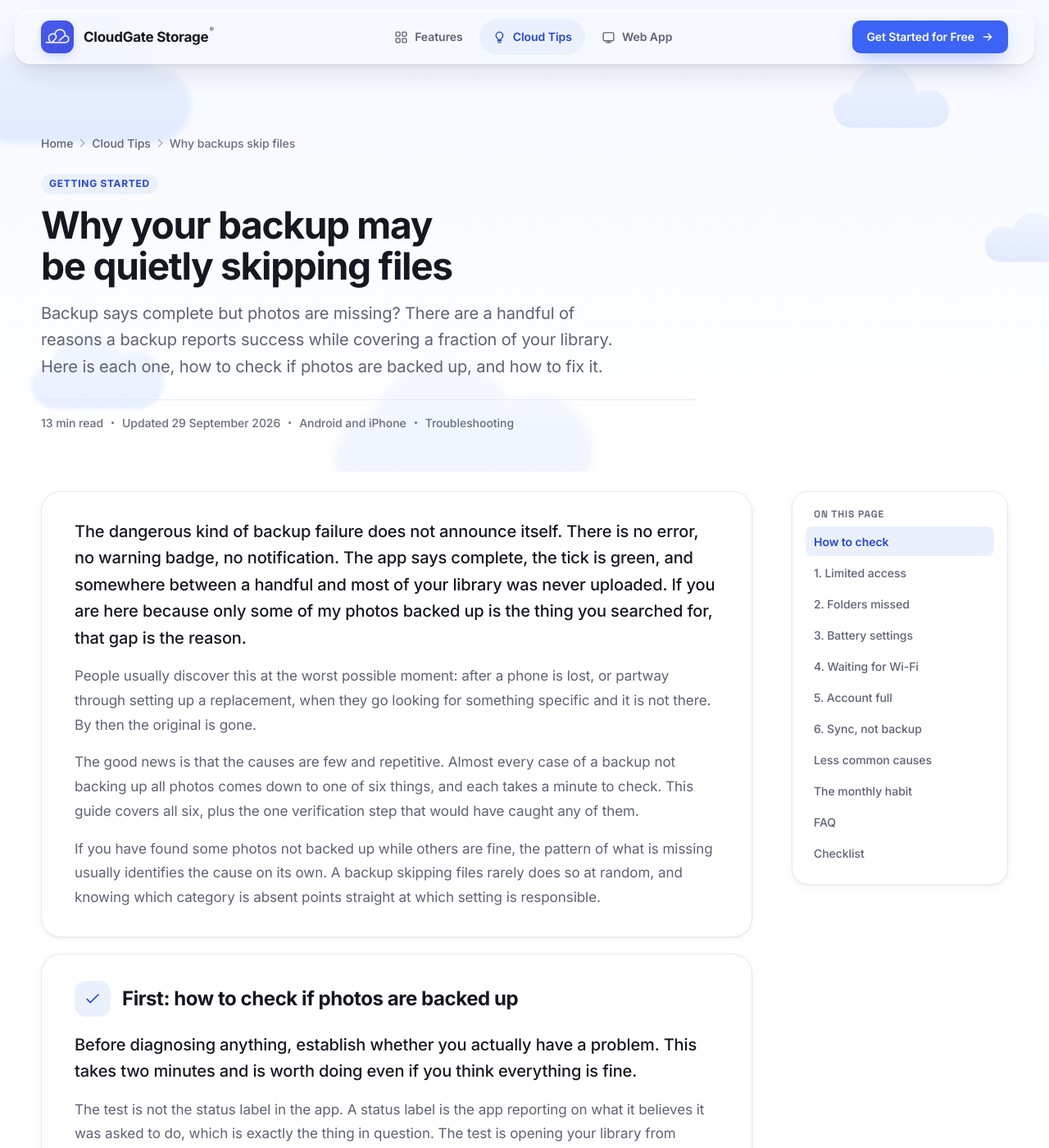
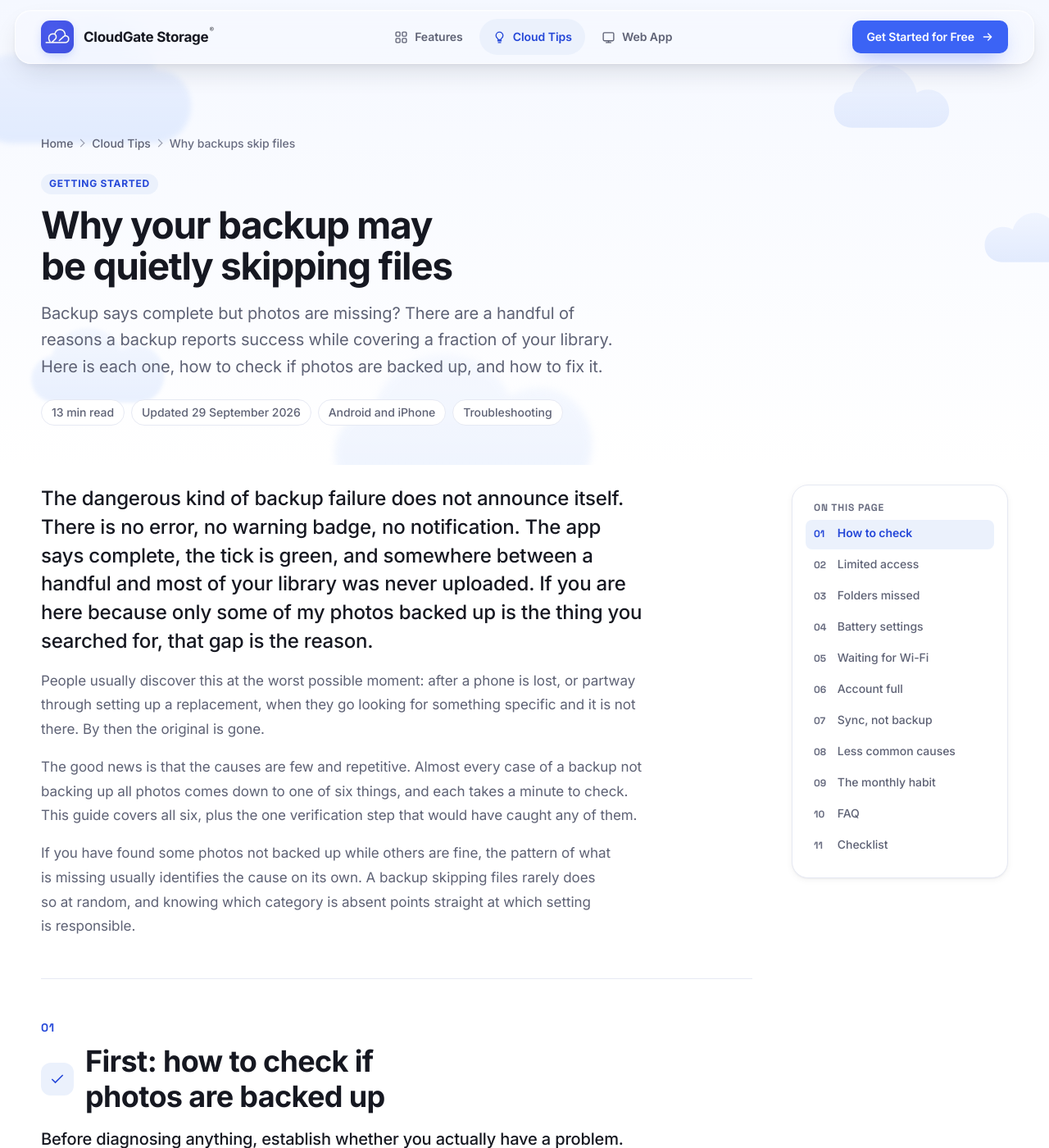
Before and after one commit to ali-rajaa/copyofcloudgate-app, a Jekyll site: the page built from guides/why-backups-skip-files.html, in a window 1280 px wide and 1400 px high. Shown: the whole window at 82% size. Built offline with Jekyll 4.4.1, drawn with Linux system fonts in a browser that asks for light colours.

Commit message:
Editorial layout for guides and Cloud Tips topics
Guides:
- sections are no longer identical boxed cards: an open column with a
  hairline between sections, a readable 46rem measure, and a section number
  (01, 02, ...) that matches the numbered contents list
- the checklist section is a tinted takeaway card
- article meta (read time, updated, platforms, level) shown as chips
- "On this page" disclosure at the top of the article on phones and
  tablets, built from the sidebar list (the sidebar is hidden below 1024px)
- scroll-driven reading progress bar, no script; hidden where unsupported
- section intro paragraphs lighter, especially on phones

Cloud Tips: "Browse by topic" blocks use the same numbered, unboxed
treatment, with a numbered side list.

Co-Authored-By: Claude Opus 5.5 <noreply@anthropic.com>
Claude-Session: https://claude.ai/code/session_01M7AqB68kCuEzMyQnHXTEoC

```diff
--- a/_layouts/default.html
+++ b/_layouts/default.html
@@ -5,6 +5,7 @@
 </head>
 <body>
 <a class="skip-link" href="#main">Skip to content</a>
+{% if page.type == 'article' %}<div class="read-progress" aria-hidden="true"></div>{% endif %}
 {% include header.html %}
 {{ content }}
 {% include footer.html %}
--- a/assets/css/guide.css
+++ b/assets/css/guide.css
@@ -7,36 +7,60 @@
 .art-head{max-width:50rem;}
 .art-head h1{font-size:var(--fs-3xl);margin:var(--s-3) 0 var(--s-4);}
 .art-standfirst{font-size:var(--fs-lg);line-height:1.62;letter-spacing:-.006em;color:var(--text-2);max-width:var(--measure);}
-.art-meta{display:flex;align-items:center;flex-wrap:wrap;gap:var(--s-2) 10px;margin-top:var(--s-5);padding-top:var(--s-4);border-top:1px solid var(--line);}
-.art-meta span{font-size:var(--fs-sm);color:var(--text-3);font-weight:500;}
-.art-meta .dot{width:3px;height:3px;border-radius:50%;background:var(--text-3);}
+.art-meta{display:flex;align-items:center;flex-wrap:wrap;gap:var(--s-2);margin-top:var(--s-5);}
+.art-meta span:not(.dot){
+  display:inline-flex;align-items:center;column-gap:.3em;min-height:32px;padding:0 var(--s-3);border-radius:var(--r-pill);
+  font-size:var(--fs-sm);font-weight:500;color:var(--text-2);background:var(--surface);border:1px solid var(--line);
+}
+.art-meta .dot{display:none;}
 
 .art-layout{display:grid;grid-template-columns:minmax(0,1fr) minmax(0,264px);gap:var(--s-7);align-items:start;}
 .art-main{min-width:0;}
 
-/* one block per section */
+/* Sections read as one editorial column: no box around each section, a
+   hairline between them, and a number that matches the contents list. Boxes
+   are kept for things that are genuinely asides (notes, figures, checklist). */
+.art-main{counter-reset:gb;}
 .gb{
-  padding:var(--s-6) 40px;margin-bottom:20px;border-radius:var(--r-xl);
-  background:var(--surface);border:1px solid var(--line);box-shadow:var(--sh-1);
+  padding:var(--s-7) 0;border-top:1px solid var(--line);
   scroll-margin-top:calc(var(--header-h) + var(--header-top) + 16px);
 }
-.gb-head{display:flex;align-items:center;gap:14px;margin-bottom:18px;}
+.gb > *{max-width:46rem;}
+.gb > .faq-list,.gb > .kv,.gb > .plan-grid{max-width:none;}
+/* the opening block has no heading: it is the article's introduction */
+.gb:not(:has(.gb-head)){padding-top:0;border-top:0;}
+.gb:not(:has(.gb-head)) p:not(.lede){font-size:var(--fs-md);}
+.gb:has(.gb-head){counter-increment:gb;}
+.gb-head{display:grid;grid-template-columns:auto 1fr;align-items:center;column-gap:14px;margin-bottom:var(--s-4);}
+.gb-head::before{
+  content:counter(gb,decimal-leading-zero);grid-column:1 / -1;margin-bottom:var(--s-2);
+  font-family:var(--font-num);font-size:var(--fs-sm);font-weight:700;letter-spacing:.04em;color:var(--blue-text);
+}
 .gb-ico{
-  width:44px;height:44px;border-radius:14px;flex-shrink:0;
+  width:40px;height:40px;border-radius:12px;flex-shrink:0;
   display:flex;align-items:center;justify-content:center;background:var(--blue-pale);
 }
-.gb-ico svg{width:22px;height:22px;color:var(--blue-text);}
-.gb-head h2{font-size:var(--fs-xl);line-height:1.25;}
+.gb-ico svg{width:20px;height:20px;color:var(--blue-text);}
+.gb-head h2{font-size:var(--fs-2xl);line-height:1.18;}
 .gb h3{font-size:var(--fs-lg);font-weight:650;margin:var(--s-6) 0 var(--s-2);}
 .gb p{font-size:var(--fs-md);line-height:var(--lh-prose);color:var(--text-2);margin-bottom:var(--s-4);}
 .gb p:last-child{margin-bottom:0;}
-.gb p.lede{color:var(--text);font-size:var(--fs-lg);line-height:1.62;}
+.gb p.lede{color:var(--text);font-size:var(--fs-lg);line-height:1.55;letter-spacing:-.008em;font-weight:500;}
+/* the article's opening paragraph carries a little more weight than section intros */
+.gb:not(:has(.gb-head)) p.lede{font-size:var(--fs-xl);line-height:1.45;}
 .gb .note p,.gb .xrow p{font-size:var(--fs-base);line-height:1.65;color:var(--text);margin:0;}
 .gb strong{color:var(--text);font-weight:600;}
 .gb p a:not(.fb-link),.gb li a{color:var(--blue-text);font-weight:600;text-decoration:underline;text-decoration-thickness:1px;text-underline-offset:3px;}
 .gb p a:not(.fb-link):hover,.gb li a:hover{text-decoration-thickness:2px;}
 .gb p a svg{display:inline;width:15px;height:15px;vertical-align:-2px;}
-.gb .faq-list{margin-top:var(--s-4);max-width:none;}
+.gb .faq-list{margin-top:var(--s-4);}
+
+/* the checklist is the takeaway: a tinted card rather than another section */
+.gb#checklist{
+  margin-top:var(--s-4);padding:var(--s-6) 40px;border:0;border-radius:var(--r-xl);
+  background:var(--blue-pale);box-shadow:inset 0 0 0 1px var(--blue-line);
+}
+.gb#checklist + *{border-top:0;}
 
 .plan-grid{display:grid;grid-template-columns:repeat(2,minmax(0,1fr));gap:var(--s-3);margin:var(--s-5) 0;}
 .plan{padding:18px 20px;border-radius:var(--r-lg);background:var(--surface-2);border:1px solid var(--line);}
@@ -56,9 +80,12 @@
   scrollbar-width:thin;
 }
 .toc-title{font-family:var(--font-num);font-size:var(--fs-xs);font-weight:700;letter-spacing:var(--tr-caps);text-transform:uppercase;color:var(--text-3);margin:0 0 var(--s-2) 10px;}
-.toc ul{display:flex;flex-direction:column;gap:2px;}
+.toc ul{display:flex;flex-direction:column;gap:2px;counter-reset:toc;}
+.toc li{counter-increment:toc;}
+.toc a::before{content:counter(toc,decimal-leading-zero);min-width:1.9em;flex-shrink:0;font-family:var(--font-num);font-size:var(--fs-xs);font-weight:700;color:var(--text-3);}
+.toc a.active::before{color:var(--blue-text);}
 .toc a{
-  display:flex;align-items:center;min-height:36px;padding:6px 10px;border-radius:var(--r-sm);
+  display:flex;align-items:baseline;gap:6px;min-height:36px;padding:6px 10px;border-radius:var(--r-sm);
   font-size:var(--fs-sm);line-height:1.4;font-weight:500;color:var(--text-2);
   transition:color var(--dur-2) var(--ease-out),background-color var(--dur-2) var(--ease-out),transform var(--dur-1) var(--ease-out);
 }
@@ -83,18 +110,46 @@
 .next-card p{font-size:var(--fs-sm);color:var(--text-2);line-height:1.6;flex:1 0 auto;}
 .next-card .tip-link{margin-top:var(--s-4);}
 
+/* phones and tablets: the contents list becomes a disclosure at the top of the article */
+.toc-mobile{display:none;}
 @media (max-width:1023.98px){
+  .toc-mobile{display:block;margin-bottom:var(--s-6);border-radius:var(--r-lg);background:var(--surface);border:1px solid var(--line);}
+  .toc-mobile summary{
+    display:flex;align-items:center;justify-content:space-between;gap:var(--s-3);min-height:52px;padding:0 var(--s-4);
+    font-weight:600;cursor:pointer;list-style:none;border-radius:var(--r-lg);
+  }
+  .toc-mobile summary::-webkit-details-marker{display:none;}
+  .toc-mobile summary small{font-weight:500;color:var(--text-3);font-size:var(--fs-sm);margin-left:auto;}
+  .toc-mobile summary::after{content:'';width:8px;height:8px;border-right:2px solid currentColor;border-bottom:2px solid currentColor;transform:rotate(45deg) translateY(-2px);transition:transform var(--dur-2) var(--ease-out);}
+  .toc-mobile[open] summary::after{transform:rotate(-135deg) translateY(-2px);}
+  .toc-mobile ul{padding:0 var(--s-2) var(--s-3);display:flex;flex-direction:column;counter-reset:toc;}
+  .toc-mobile li{counter-increment:toc;}
+  .toc-mobile a{display:flex;align-items:baseline;gap:6px;min-height:48px;padding:10px var(--s-3);border-radius:var(--r-sm);font-size:var(--fs-sm);color:var(--text-2);}
+  .toc-mobile a::before{content:counter(toc,decimal-leading-zero);min-width:1.9em;font-family:var(--font-num);font-size:var(--fs-xs);font-weight:700;color:var(--text-3);}
+  .toc-mobile a:active{background:var(--fill-press);}
   .art-layout{grid-template-columns:minmax(0,1fr);}
   .toc{display:none;}
   .next-grid{grid-template-columns:repeat(2,minmax(0,1fr));}
 }
 @media (max-width:767.98px){
   .plan-grid,.next-grid{grid-template-columns:minmax(0,1fr);}
-  .gb{padding:var(--s-5) 20px;border-radius:var(--r-lg);}
-  .gb-ico{width:38px;height:38px;border-radius:11px;}
-  .gb-head{gap:var(--s-3);}
-  .gb-head h2{font-size:var(--fs-lg);}
+  .gb{padding:var(--s-6) 0;}
+  .gb#checklist{padding:var(--s-5) 20px;}
+  .gb-ico{width:36px;height:36px;border-radius:10px;}
+  .gb-head h2{font-size:var(--fs-xl);}
   .gb h3{font-size:var(--fs-md);}
-  .gb p,.gb p.lede{font-size:var(--fs-base);}
+  .gb p{font-size:var(--fs-base);}
+  .gb p.lede,.gb:not(:has(.gb-head)) p.lede{font-size:var(--fs-md);line-height:1.6;}
   .art-standfirst{font-size:var(--fs-md);}
 }
+
+/* reading progress: driven by scroll position, no script; hidden where unsupported */
+.read-progress{display:none;}
+@supports (animation-timeline:scroll()){
+  .read-progress{
+    display:block;position:fixed;z-index:1001;top:0;left:0;right:0;height:3px;
+    background:var(--blue);transform-origin:0 50%;transform:scaleX(0);
+    animation:read-grow linear both;animation-timeline:scroll(root);
+  }
+  @keyframes read-grow{to{transform:scaleX(1);}}
+}
--- a/assets/js/site.js
+++ b/assets/js/site.js
@@ -81,6 +81,27 @@
     });
   });
 
+  /* ---------- Contents on phones and tablets ----------
+     The sidebar contents list is hidden below 1024px, so a copy of it opens
+     as a disclosure at the top of the article. Built from the same list, so
+     the two can never disagree. */
+  var tocList = doc.querySelector('.toc ul');
+  var artMain = doc.querySelector('.art-main');
+  if (tocList && artMain) {
+    var det = doc.createElement('details');
+    det.className = 'toc-mobile';
+    var sum = doc.createElement('summary');
+    sum.textContent = 'On this page';
+    var count = doc.createElement('small');
+    count.textContent = tocList.children.length + ' sections';
+    sum.appendChild(count);
+    det.appendChild(sum);
+    var list = tocList.cloneNode(true);
+    det.appendChild(list);
+    list.addEventListener('click', function (e) { if (e.target.closest('a')) det.open = false; });
+    artMain.insertBefore(det, artMain.firstChild);
+  }
+
   /* ---------- Section scrollspy (guide TOC, legal contents, hub nav) ---------- */
   doc.querySelectorAll('.toc, .legal-nav, .about-nav').forEach(function (box) {
     var links = box.querySelectorAll('a[href^="#"]');
--- a/guides/why-backups-skip-files.html
+++ b/guides/why-backups-skip-files.html
@@ -193,12 +193,12 @@ faq:
           <h2 class="toc-title" id="toc-title">On this page</h2>
           <ul>
             <li><a href="#check">How to check</a></li>
-            <li><a href="#access">1. Limited access</a></li>
-            <li><a href="#folders">2. Folders missed</a></li>
-            <li><a href="#battery">3. Battery settings</a></li>
-            <li><a href="#network">4. Waiting for Wi-Fi</a></li>
-            <li><a href="#full">5. Account full</a></li>
-            <li><a href="#sync">6. Sync, not backup</a></li>
+            <li><a href="#access">Limited access</a></li>
+            <li><a href="#folders">Folders missed</a></li>
+            <li><a href="#battery">Battery settings</a></li>
+            <li><a href="#network">Waiting for Wi-Fi</a></li>
+            <li><a href="#full">Account full</a></li>
+            <li><a href="#sync">Sync, not backup</a></li>
             <li><a href="#odd">Less common causes</a></li>
             <li><a href="#habit">The monthly habit</a></li>
             <li><a href="#faq">FAQ</a></li>
```
Also changed, not shown: assets/css/cloud-tips.css (+19 -9 lines).
